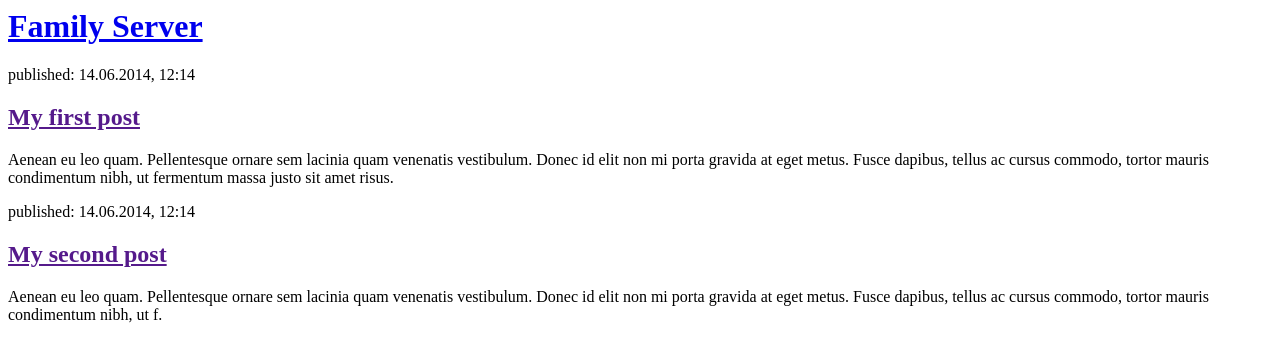
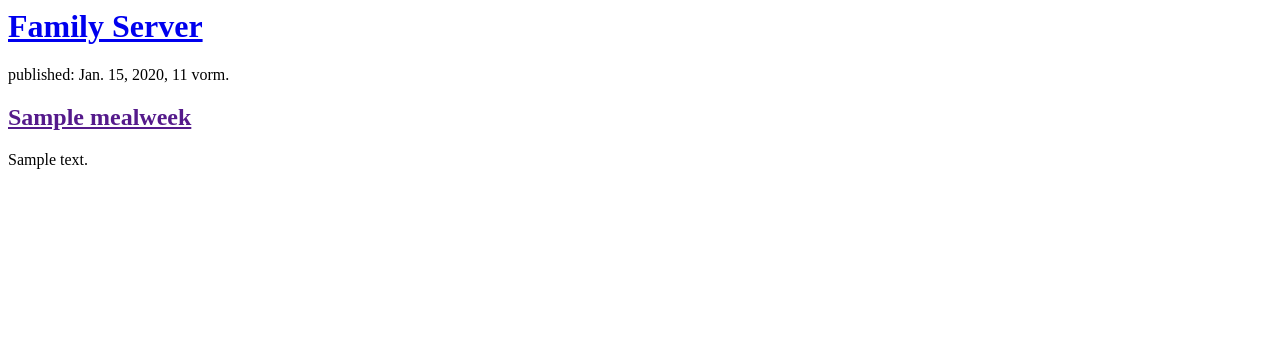
Before and after one commit to McCavity/familyserver, a Django app: template mealplanner/templates/mealplanner/mealweek_list.html in a window 1280 px wide. Shown: the top 362 px of the page. Run offline with Django 3.2, Linux system fonts and the light colour scheme; the template is opened without the code that fills it: values that come from a table or form of the project are taken from there, others are empty; tables that the repository leaves empty hold one stand-in row (values such as "Sample post").

Commit message:
First dummy views added

```diff
--- a/mealplanner/templates/mealplanner/mealweek_list.html
+++ b/mealplanner/templates/mealplanner/mealweek_list.html
@@ -6,17 +6,12 @@
         <div>
             <h1><a href="/">Family Server</a></h1>
         </div>
-
-        <div>
-            <p>published: 14.06.2014, 12:14</p>
-            <h2><a href="">My first post</a></h2>
-            <p>Aenean eu leo quam. Pellentesque ornare sem lacinia quam venenatis vestibulum. Donec id elit non mi porta gravida at eget metus. Fusce dapibus, tellus ac cursus commodo, tortor mauris condimentum nibh, ut fermentum massa justo sit amet risus.</p>
-        </div>
-
-        <div>
-            <p>published: 14.06.2014, 12:14</p>
-            <h2><a href="">My second post</a></h2>
-            <p>Aenean eu leo quam. Pellentesque ornare sem lacinia quam venenatis vestibulum. Donec id elit non mi porta gravida at eget metus. Fusce dapibus, tellus ac cursus commodo, tortor mauris condimentum nibh, ut f.</p>
-        </div>
+{% for mealweek in mealweeks %}
+    <div>
+        <p>published: {{ mealweek.published_date }}</p>
+        <h2><a href="">{{ mealweek.title }}</a></h2>
+        <p>{{ mealweek.text|linebreaksbr }}</p>
+    </div>
+{% endfor %}
     </body>
 </html>
--- a/mealplanner/views.py
+++ b/mealplanner/views.py
@@ -1,5 +1,8 @@
 from django.shortcuts import render
+from django.utils import timezone
+from .models import MealWeek
 
 # Create your views here.
 def mealweek_list(request):
-    return render(request, 'mealplanner/mealweek_list.html')
+    mealweeks = MealWeek.objects.filter(published_date__lte=timezone.now()).order_by('published_date')
+    return render(request, 'mealplanner/mealweek_list.html', {'mealweeks': mealweeks})
```
